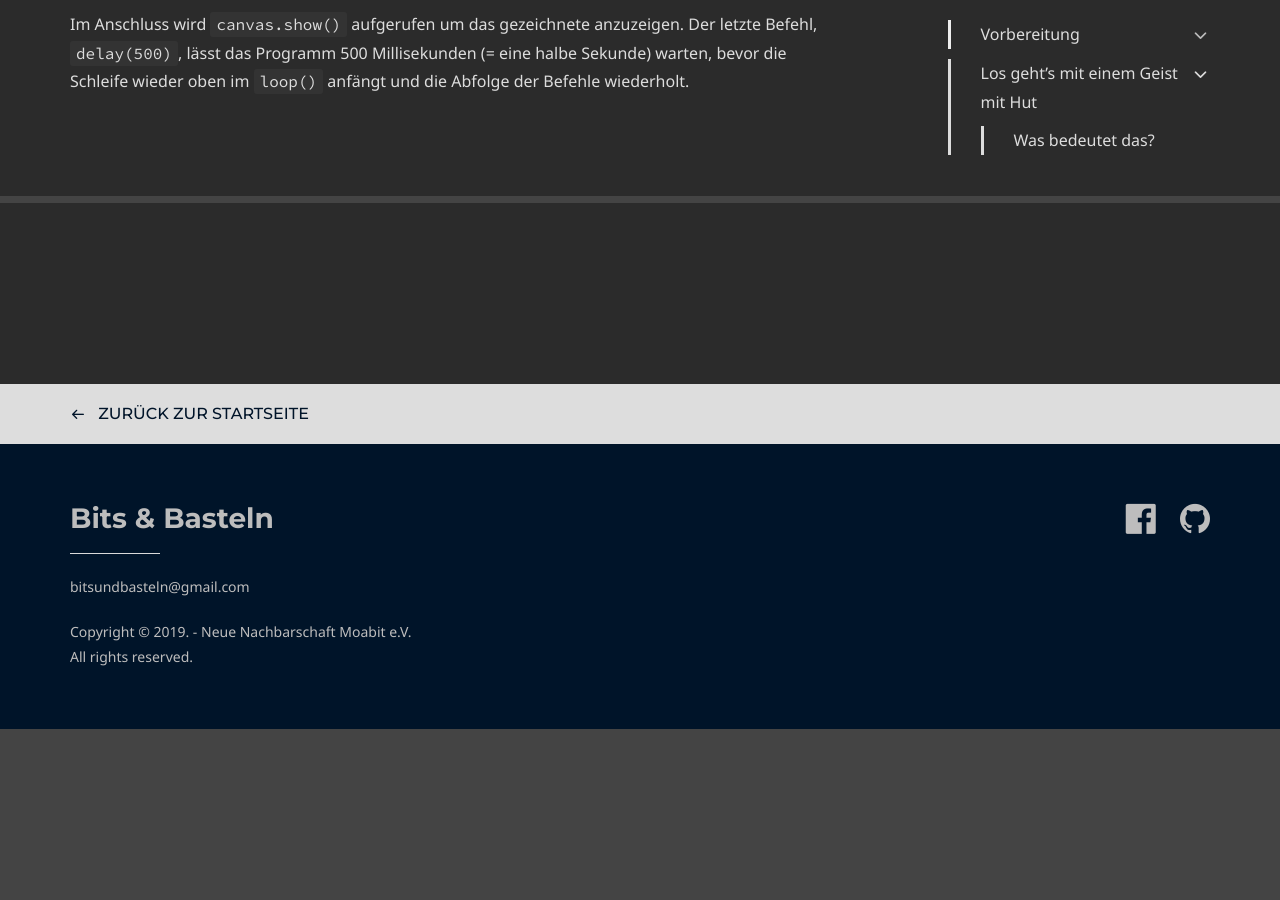
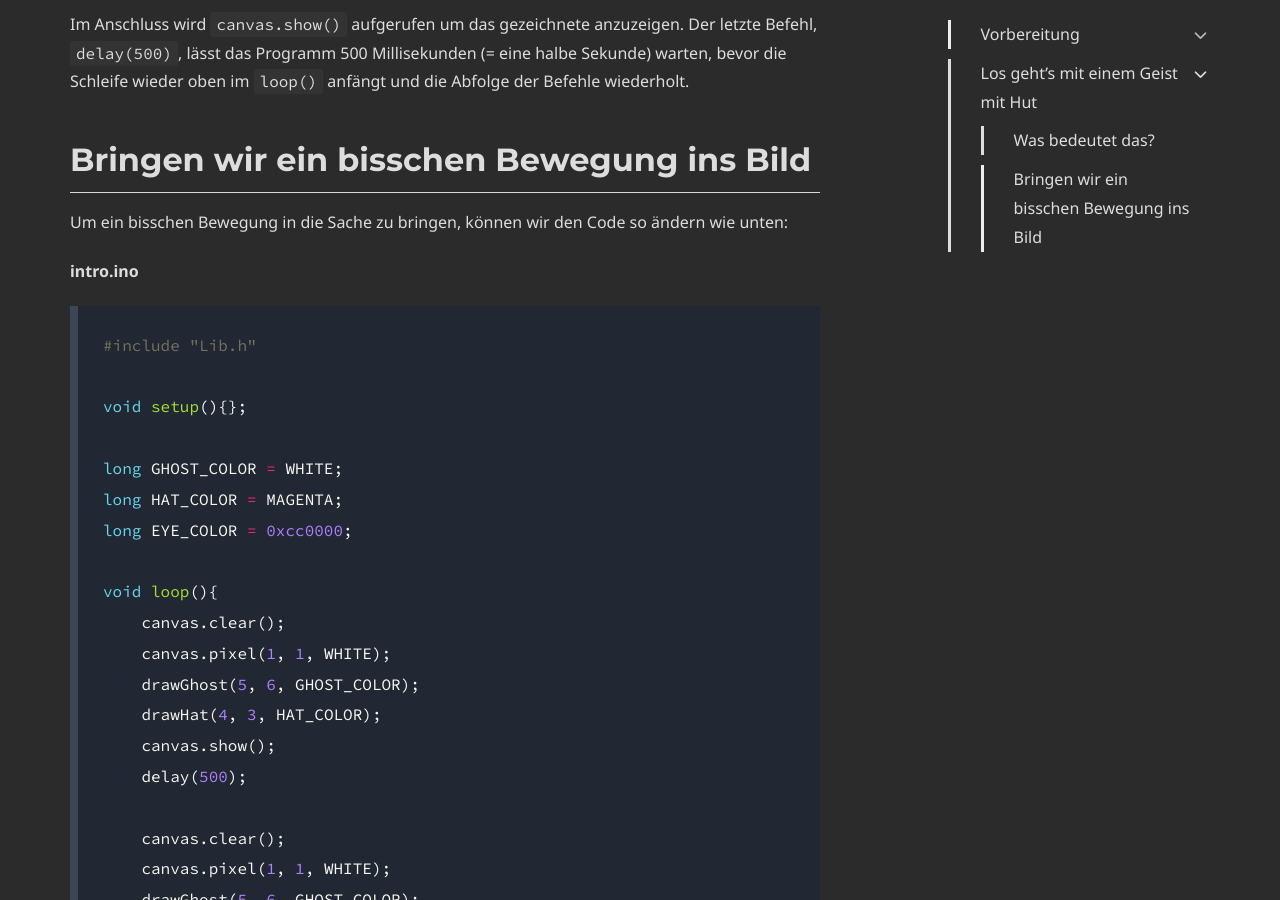
Before and after one commit to bits-und-basteln/bits-und-basteln.github.io, a Jekyll site: the page built from pages/documentation/bits-and-lights/intro/intro.md, in a window 1280 px wide and 900 px high, scrolled down 4435 px. Built offline with Jekyll 4.4.1, drawn with Linux system fonts in a browser that asks for light colours; some web fonts are replaced; comment, search, counter and statistics services are not loaded; before the commit the page ends 5164 px from its top, so only the background shows below that; some of the changed text lies outside the part shown.

Commit message:
Neuer Abschnitt: Bewegung ins Bild bringen

````diff
--- a/pages/documentation/bits-and-lights/intro/intro.md
+++ b/pages/documentation/bits-and-lights/intro/intro.md
@@ -104,3 +104,38 @@
 Die erste Zeile, `canvas.clear()`, schaltet alle LEDs aus. Das ist in gewisser Weise das Gegenteil von `canvas.show()`. In den nächsten drei Zeilen werden Dinge auf die LED-Matrix gezeichnet: Ein einzelner Pixel an der Stelle `(1,1)` in der Farbe `WHITE`, ein Geist an der Stelle `(5,6)` in der Farbe `GHOST_COLOR` und ein Hut an der Stelle `(4,4)` in der Farbe `HAT_COLOR`.
 
 Im Anschluss wird `canvas.show()` aufgerufen um das gezeichnete anzuzeigen. Der letzte Befehl, `delay(500)`, lässt das Programm 500 Millisekunden (= eine halbe Sekunde) warten, bevor die Schleife wieder oben im `loop()` anfängt und die Abfolge der Befehle wiederholt.
+
+## Bringen wir ein bisschen Bewegung ins Bild
+
+Um ein bisschen Bewegung in die Sache zu bringen, können wir den Code so ändern wie unten:
+
+**intro.ino**
+```c
+#include "Lib.h"
+
+void setup(){};
+
+long GHOST_COLOR = WHITE;
+long HAT_COLOR = MAGENTA;
+long EYE_COLOR = 0xcc0000;
+
+void loop(){
+    canvas.clear();
+    canvas.pixel(1, 1, WHITE);
+    drawGhost(5, 6, GHOST_COLOR);
+    drawHat(4, 3, HAT_COLOR);
+    canvas.show();
+    delay(500);
+
+    canvas.clear();
+    canvas.pixel(1, 1, WHITE);
+    drawGhost(5, 6, GHOST_COLOR);
+    drawHat(4, 4, HAT_COLOR);
+    canvas.show();
+    delay(500);
+};
+```
+
+Im Prinzip steht der Block zwischen `canvas.clear()` und `delay(500)` jetzt einfach zweimal im `loop`. Der kleine Unterschied: Im oberen Block steht in `drawHat(4, 3, HAT_COLOR)` eine **3** an Stelle der y-Koordinate. Im unteren Befehl `drawHat(4, 4, HAT_COLOR)` steht dort eine **4** für die y-Koordinate. Was bedeutet das?
+
+Das ganze Bild mit dem Geist und dem Hut wird jetzt zweimal gezeigt, allerdings ist beim ersten Mal der Hut ein bisschen höher! An dieser Stelle macht es Sinn, einfach mal ein paar Befehle zu kopieren, neu anzuordnen, Koordinaten und Farben zu verändern um ein Gefühl dafür zu bekommen, was in diesem kleinen Programm vor sich geht.
````
